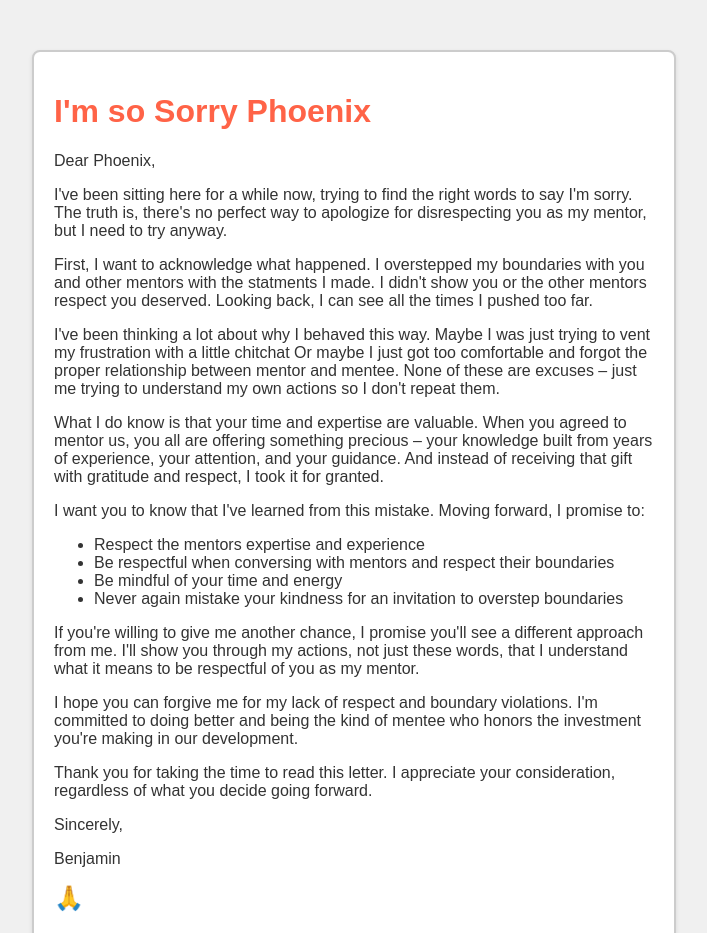
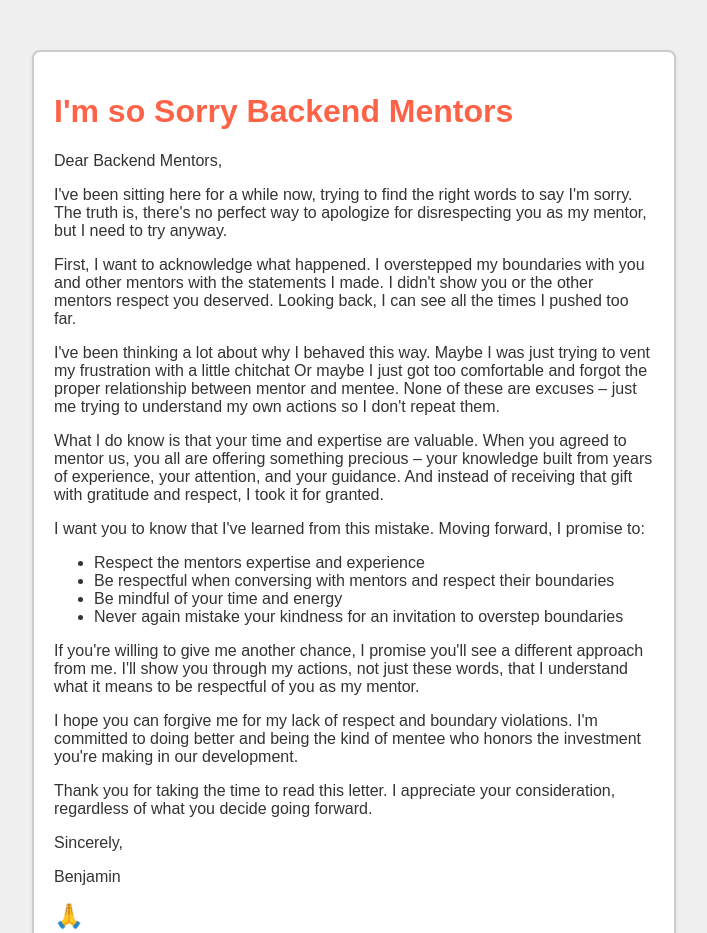
Before and after one commit to Benji918/Apology-letter, a plain HTML site: page index.html in a window 1280 px wide. Shown: the top 933 px of the page, without its empty margins (286-993 px from the left). Drawn offline with Linux system fonts and the light colour scheme.

Commit message:
apology letter to backend mentors

```diff
--- a/index.html
+++ b/index.html
@@ -36,11 +36,11 @@
 <body>
 
 <div class="container">
-  <h1>I'm so Sorry Phoenix</h1>
-  <p>Dear Phoenix,</p>
+  <h1>I'm so Sorry Backend Mentors</h1>
+  <p>Dear Backend Mentors,</p>
   <p>I've been sitting here for a while now, trying to find the right words to say I'm sorry. The truth is, there's no perfect way to apologize for disrespecting you as my mentor, but I need to try anyway.</p>
 
-        <p>First, I want to acknowledge what happened. I overstepped my boundaries with you and other mentors with the statments I made. I didn't show you or the other mentors respect you deserved. Looking back, I can see all the times I pushed too far.</p>
+        <p>First, I want to acknowledge what happened. I overstepped my boundaries with you and other mentors with the statements I made. I didn't show you or the other mentors respect you deserved. Looking back, I can see all the times I pushed too far.</p>
 
         <p>I've been thinking a lot about why I behaved this way. Maybe I was just trying to vent my frustration with a little chitchat Or maybe I just got too comfortable and forgot the proper relationship between mentor and mentee. None of these are excuses – just me trying to understand my own actions so I don't repeat them.</p>
 
```
